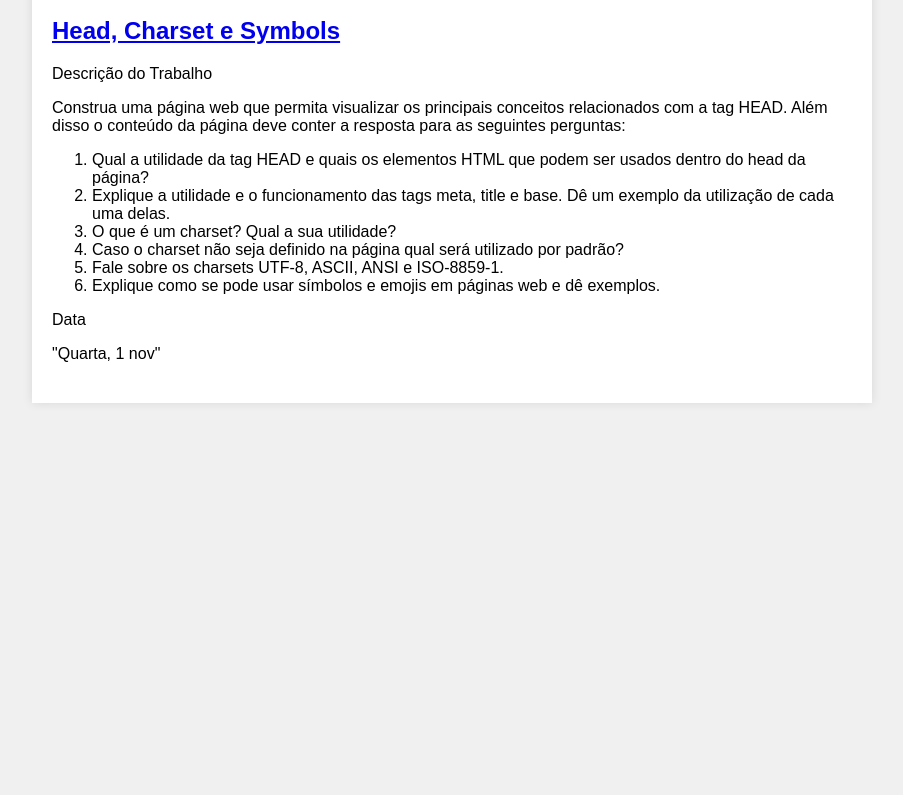
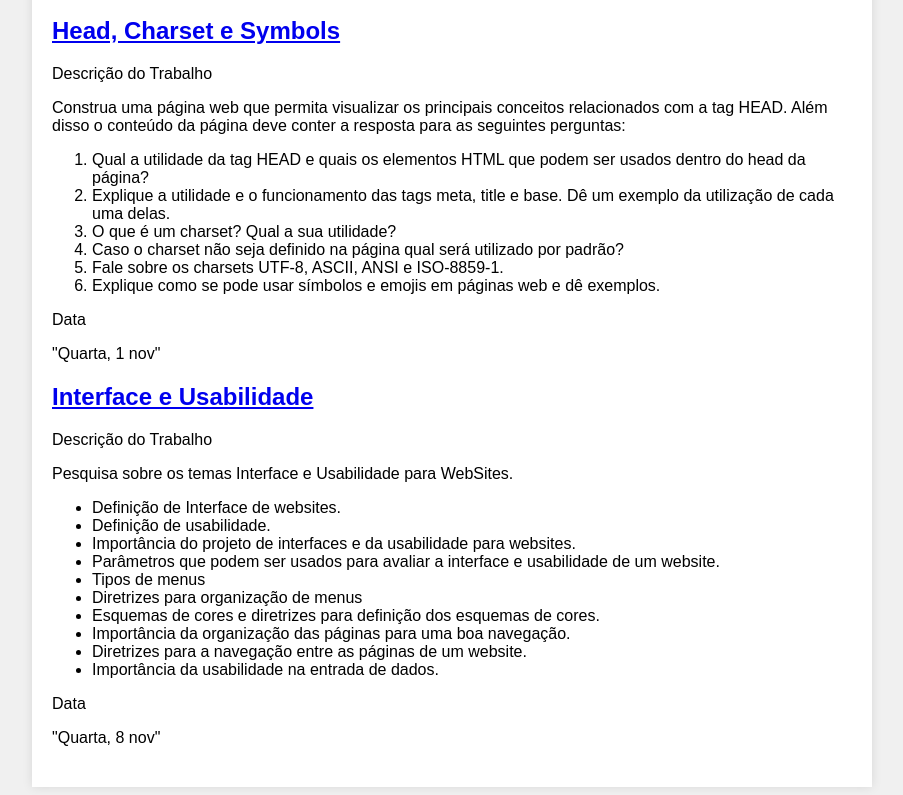
Before and after one commit to ti4g/teste, a plain HTML site: page index.html in a window 1280 px wide. Shown: the part 1701-2496 px from the top of the page, without its empty margins (188-1091 px from the left). Before the commit the page ends 2112 px from the top, so only its background shows below. Drawn offline with Linux system fonts and the light colour scheme.

Commit message:
Atualização

```diff
--- a/index.html
+++ b/index.html
@@ -108,12 +108,31 @@
             <p>"Quarta, 1 nov"</p>
         </div>
 
+        <div class="trabai">
+            <h2><a href="https://tiagosousakk.github.io/Trabalho-Conceitos/" target="_blank">Interface e Usabilidade
+                </a></h2>
+            <p>Descrição do Trabalho</p>
+            <p>Pesquisa sobre os temas Interface e Usabilidade para WebSites.</p>
+            <ul>
+                <li>Definição de Interface de websites.</li>
+                <li>Definição de usabilidade.</li>
+                <li>Importância do projeto de interfaces e da usabilidade para websites.</li>
+                <li>Parâmetros que podem ser usados para avaliar a interface e usabilidade de um website.</li>
+                <li>Tipos de menus</li>
+                <li>Diretrizes para organização de menus</li>
+                <li>Esquemas de cores e diretrizes para definição dos esquemas de cores.</li>
+                <li>Importância da organização das páginas para uma boa navegação.</li>
+                <li>Diretrizes para a navegação entre as páginas de um website.</li>
+                <li>Importância da usabilidade na entrada de dados.</li>
+            </ul>
+
+            <p>Data</p>
+            <p>"Quarta, 8 nov"</p>
+        </div>
 
 
     </div>
 
-
-    </div>
 </body>
 
 </html>
```
